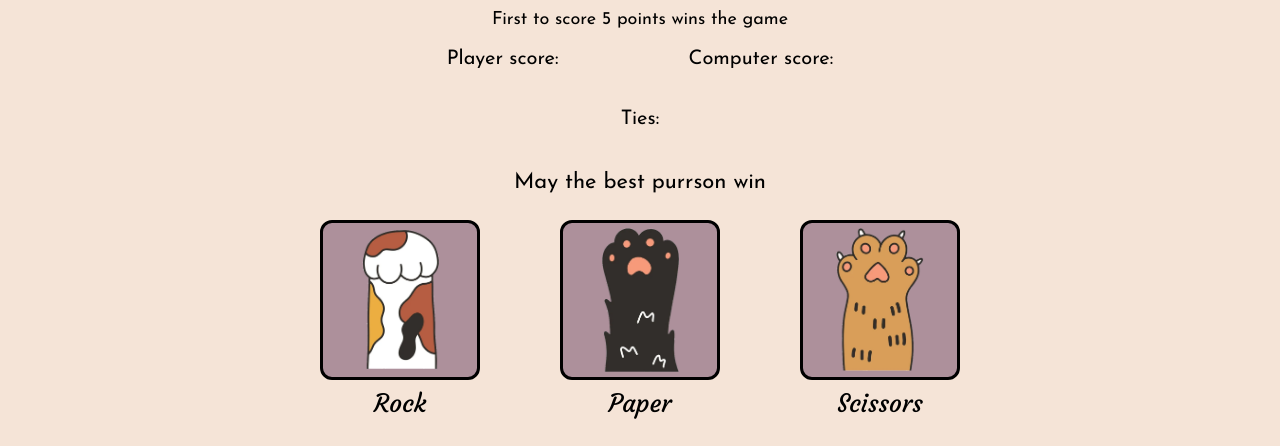
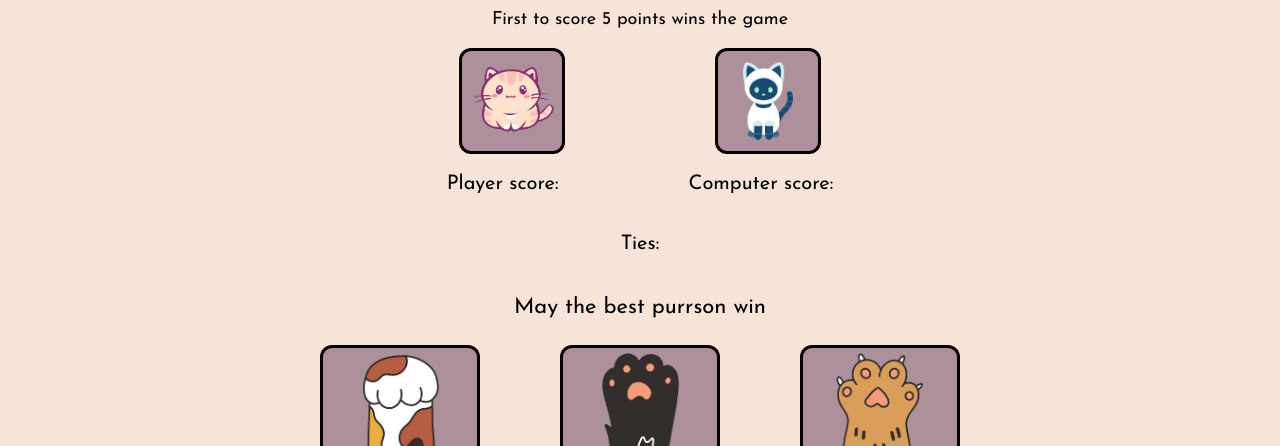
Before and after one commit to mishhuang/rock-paper-scissors, a plain HTML site: page index.html in a window 1280 px wide. Shown: the part 186-632 px from the top of the page. Drawn offline with Linux system fonts and the light colour scheme.

Commit message:
adjust pic ID names

```diff
--- a/styles.css
+++ b/styles.css
@@ -36,7 +36,7 @@ body {
     margin: 0%;
 }
 
-#profile-pic {
+#profile_pic {
     display: flex;
     justify-content: center;
     gap: 150px;
@@ -54,7 +54,7 @@ body {
     font-size: 20px;
 }
 
-#player-pic {
+#player_pic {
     height: 100px;
     width: 100px;
     background-image: url(images/sitting-cat.png);
@@ -66,7 +66,7 @@ body {
     border: 3px solid black;
 }
 
-#ai-pic {
+#ai_pic {
     height: 100px;
     width: 100px;
     background-image: url(images/robocat.png);
```
